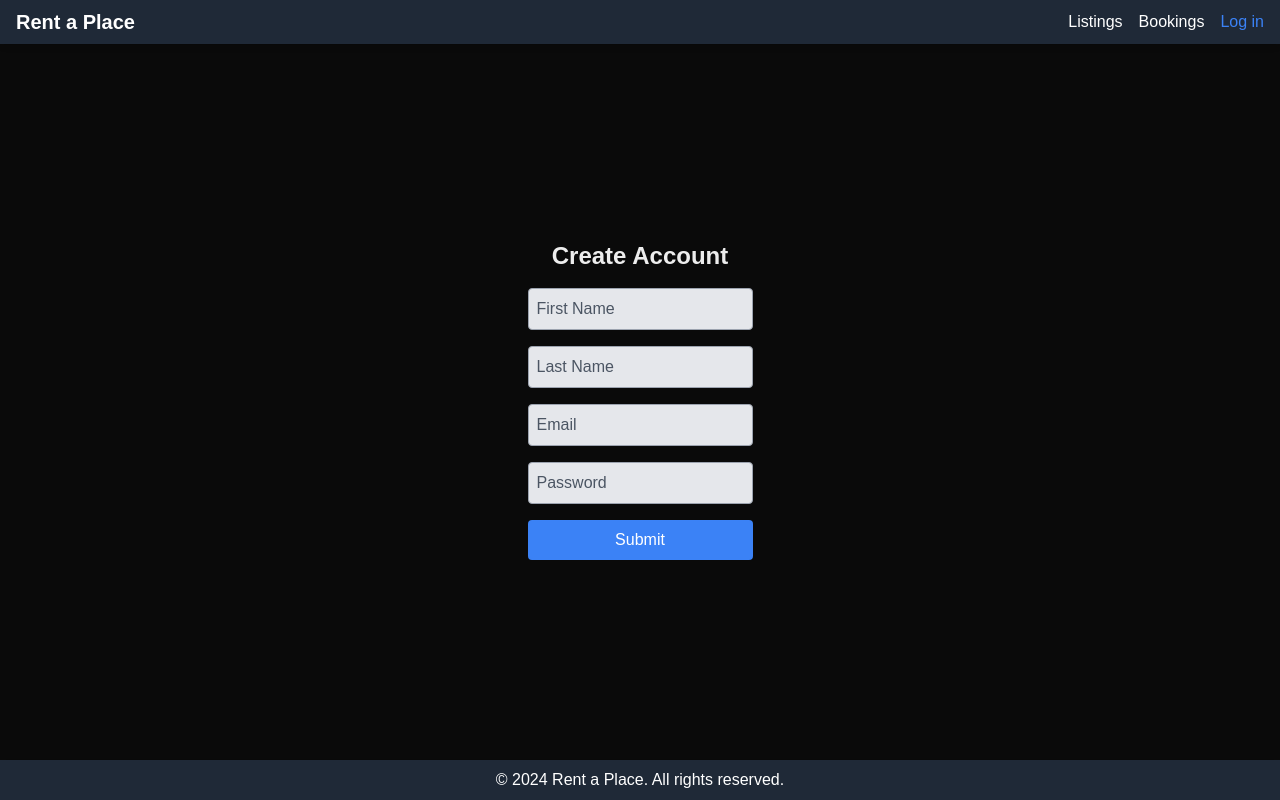
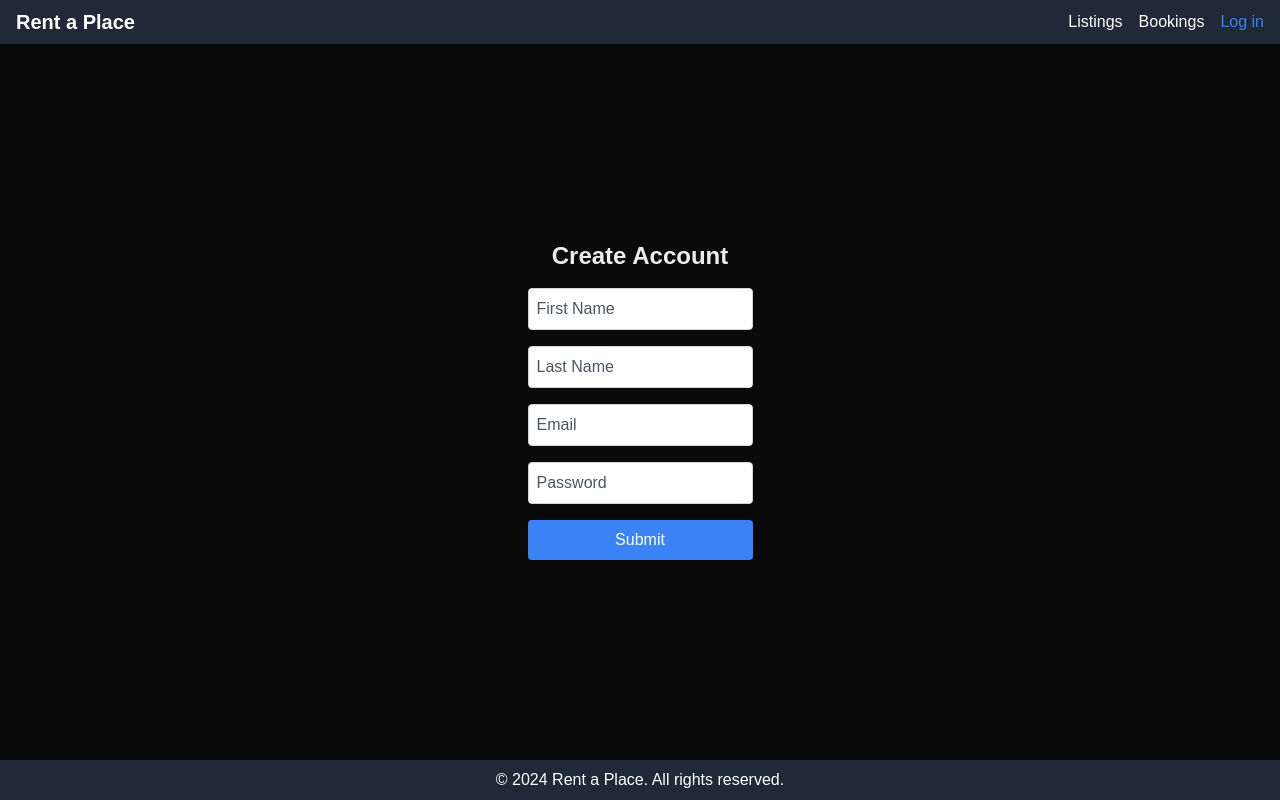
Before and after one commit to Hey-nes/rentaplace, a Next.js app: page /register in a window 1280 px wide. Built offline with nearby package versions, Linux system fonts and the light colour scheme.

Commit message:
added booking button and some form styling

```diff
--- a/src/app/listings/page.tsx
+++ b/src/app/listings/page.tsx
@@ -217,6 +217,12 @@ const ListingsPage = () => {
                 >
                   Delete
                 </button>
+                <button
+                  onClick={() => router.push("/bookings")}
+                  className="bg-blue-500 text-white p-2 rounded hover:bg-blue-600"
+                >
+                  Book
+                </button>
               </div>
             )}
           </div>
--- a/src/app/register/page.tsx
+++ b/src/app/register/page.tsx
@@ -44,7 +44,7 @@ const RegisterPage = () => {
           placeholder="First Name"
           value={firstName}
           onChange={(e) => setFirstName(e.target.value)}
-          className="p-2 border border-gray-400 bg-gray-200 rounded placeholder-gray-600 text-gray-600"
+          className="p-2 border border-gray-300 rounded placeholder-gray-600 text-gray-600"
           required
         />
         <input
@@ -52,7 +52,7 @@ const RegisterPage = () => {
           placeholder="Last Name"
           value={lastName}
           onChange={(e) => setLastName(e.target.value)}
-          className="p-2 border border-gray-400 bg-gray-200 rounded placeholder-gray-600 text-gray-600"
+          className="p-2 border border-gray-300 rounded placeholder-gray-600 text-gray-600"
           required
         />
         <input
@@ -60,7 +60,7 @@ const RegisterPage = () => {
           placeholder="Email"
           value={email}
           onChange={(e) => setEmail(e.target.value)}
-          className="p-2 border border-gray-400 bg-gray-200 rounded placeholder-gray-600 text-gray-600"
+          className="p-2 border border-gray-300 rounded placeholder-gray-600 text-gray-600"
           required
         />
         <input
@@ -68,7 +68,7 @@ const RegisterPage = () => {
           placeholder="Password"
           value={password}
           onChange={(e) => setPassword(e.target.value)}
-          className="p-2 border border-gray-400 bg-gray-200 rounded placeholder-gray-600 text-gray-600"
+          className="p-2 border border-gray-300 rounded placeholder-gray-600 text-gray-600"
           required
         />
         <button
```
